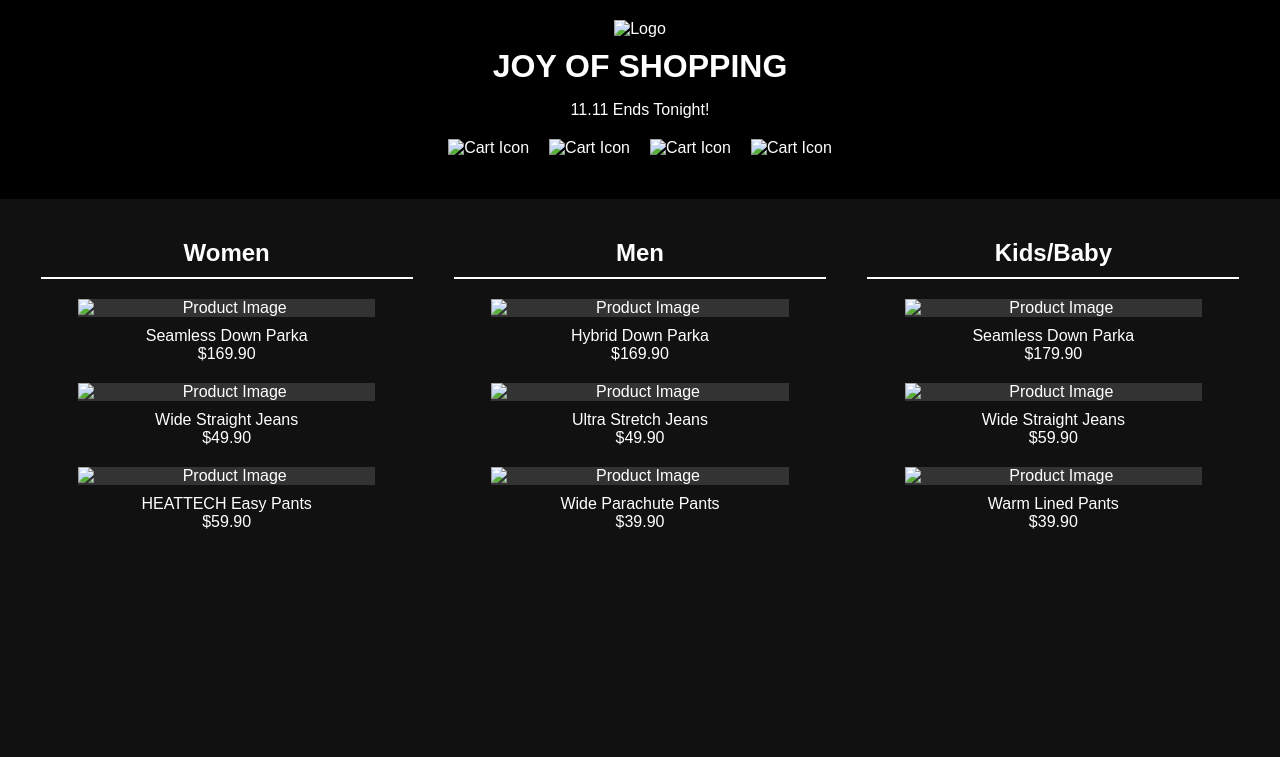
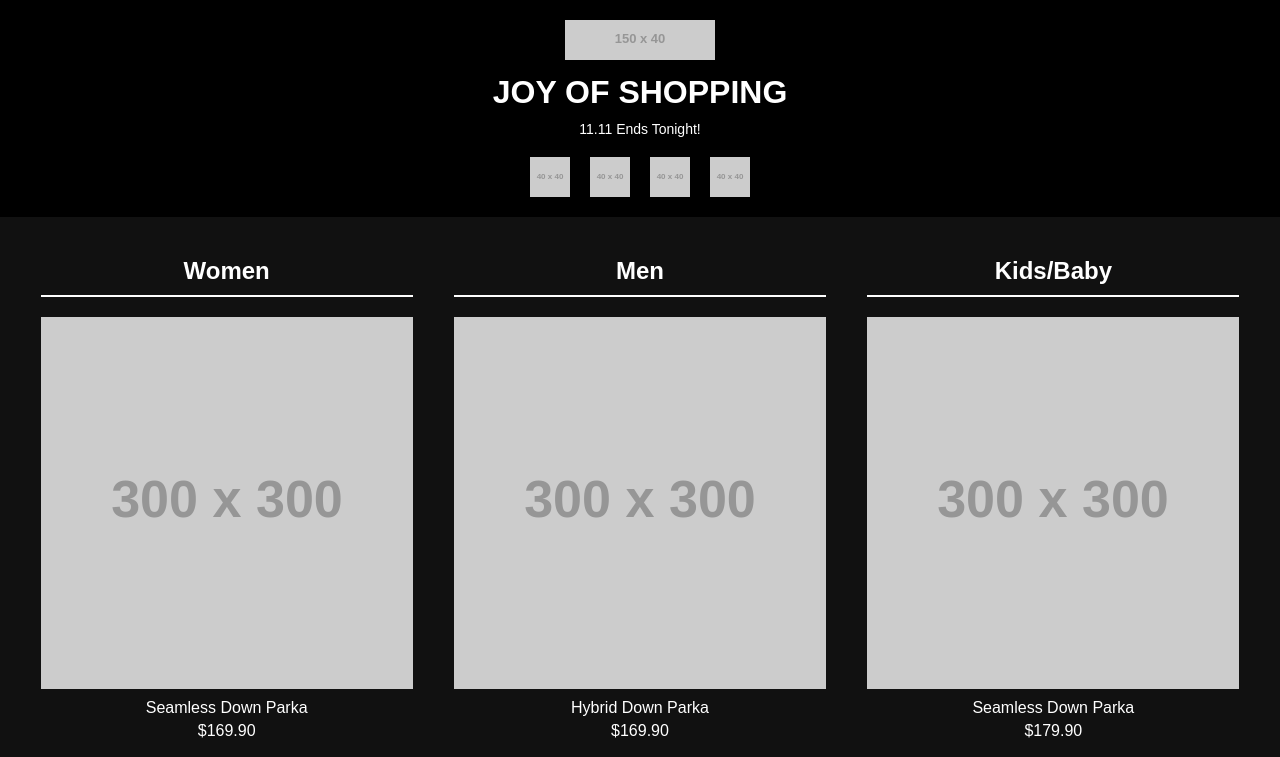
Before and after one commit to losthorizons/Jordan-NewWebsite, a plain HTML site: page index.html in a window 1280 px wide. Shown: the top 757 px of the page. Drawn offline with Linux system fonts and the light colour scheme; placeholder pictures from the web are drawn by us.

Commit message:
Update index.html

```diff
--- a/index.html
+++ b/index.html
@@ -23,6 +23,10 @@
         header h1 {
             margin: 10px 0;
         }
+        header p {
+            margin: 5px 0;
+            font-size: 14px;
+        }
         nav {
             display: flex;
             justify-content: center;
@@ -36,41 +40,44 @@
             display: flex;
             justify-content: space-around;
             padding: 20px;
+            flex-wrap: wrap;
         }
         .category {
             width: 30%;
+            margin-bottom: 20px;
         }
         .category h2 {
             border-bottom: 2px solid #fff;
             padding-bottom: 10px;
             text-align: center;
+            margin-bottom: 20px;
         }
         .product {
             text-align: center;
             margin-bottom: 20px;
         }
         .product img {
-            width: 80%;
+            width: 100%;
             height: auto;
             background-color: #333;
             display: block;
             margin: 0 auto 10px;
         }
         .product p {
-            margin: 0;
+            margin: 5px 0;
         }
     </style>
 </head>
 <body>
     <header>
-        <img src="logo-placeholder.png" alt="Logo">
+        <img src="https://via.placeholder.com/150x40?text=Logo" alt="Logo">
         <h1>JOY OF SHOPPING</h1>
         <p>11.11 Ends Tonight!</p>
         <nav>
-            <img src="cart-placeholder.png" alt="Cart Icon">
-            <img src="cart-placeholder.png" alt="Cart Icon">
-            <img src="cart-placeholder.png" alt="Cart Icon">
-            <img src="cart-placeholder.png" alt="Cart Icon">
+            <img src="https://via.placeholder.com/40?text=Cart1" alt="Cart Icon">
+            <img src="https://via.placeholder.com/40?text=Cart2" alt="Cart Icon">
+            <img src="https://via.placeholder.com/40?text=Cart3" alt="Cart Icon">
+            <img src="https://via.placeholder.com/40?text=Cart4" alt="Cart Icon">
         </nav>
     </header>
     <div class="main-container">
@@ -78,17 +85,17 @@
         <div class="category">
             <h2>Women</h2>
             <div class="product">
-                <img src="placeholder.png" alt="Product Image">
+                <img src="https://via.placeholder.com/300x300?text=Seamless+Down+Parka" alt="Seamless Down Parka">
                 <p>Seamless Down Parka</p>
                 <p>$169.90</p>
             </div>
             <div class="product">
-                <img src="placeholder.png" alt="Product Image">
+                <img src="https://via.placeholder.com/300x300?text=Wide+Straight+Jeans" alt="Wide Straight Jeans">
                 <p>Wide Straight Jeans</p>
                 <p>$49.90</p>
             </div>
             <div class="product">
-                <img src="placeholder.png" alt="Product Image">
+                <img src="https://via.placeholder.com/300x300?text=HEATTECH+Easy+Pants" alt="HEATTECH Easy Pants">
                 <p>HEATTECH Easy Pants</p>
                 <p>$59.90</p>
             </div>
@@ -98,17 +105,17 @@
         <div class="category">
             <h2>Men</h2>
             <div class="product">
-                <img src="placeholder.png" alt="Product Image">
+                <img src="https://via.placeholder.com/300x300?text=Hybrid+Down+Parka" alt="Hybrid Down Parka">
                 <p>Hybrid Down Parka</p>
                 <p>$169.90</p>
             </div>
             <div class="product">
-                <img src="placeholder.png" alt="Product Image">
+                <img src="https://via.placeholder.com/300x300?text=Ultra+Stretch+Jeans" alt="Ultra Stretch Jeans">
                 <p>Ultra Stretch Jeans</p>
                 <p>$49.90</p>
             </div>
             <div class="product">
-                <img src="placeholder.png" alt="Product Image">
+                <img src="https://via.placeholder.com/300x300?text=Wide+Parachute+Pants" alt="Wide Parachute Pants">
                 <p>Wide Parachute Pants</p>
                 <p>$39.90</p>
             </div>
@@ -118,17 +125,17 @@
         <div class="category">
             <h2>Kids/Baby</h2>
             <div class="product">
-                <img src="placeholder.png" alt="Product Image">
+                <img src="https://via.placeholder.com/300x300?text=Seamless+Down+Parka" alt="Seamless Down Parka">
                 <p>Seamless Down Parka</p>
                 <p>$179.90</p>
             </div>
             <div class="product">
-                <img src="placeholder.png" alt="Product Image">
+                <img src="https://via.placeholder.com/300x300?text=Wide+Straight+Jeans" alt="Wide Straight Jeans">
                 <p>Wide Straight Jeans</p>
                 <p>$59.90</p>
             </div>
             <div class="product">
-                <img src="placeholder.png" alt="Product Image">
+                <img src="https://via.placeholder.com/300x300?text=Warm+Lined+Pants" alt="Warm Lined Pants">
                 <p>Warm Lined Pants</p>
                 <p>$39.90</p>
             </div>
```
